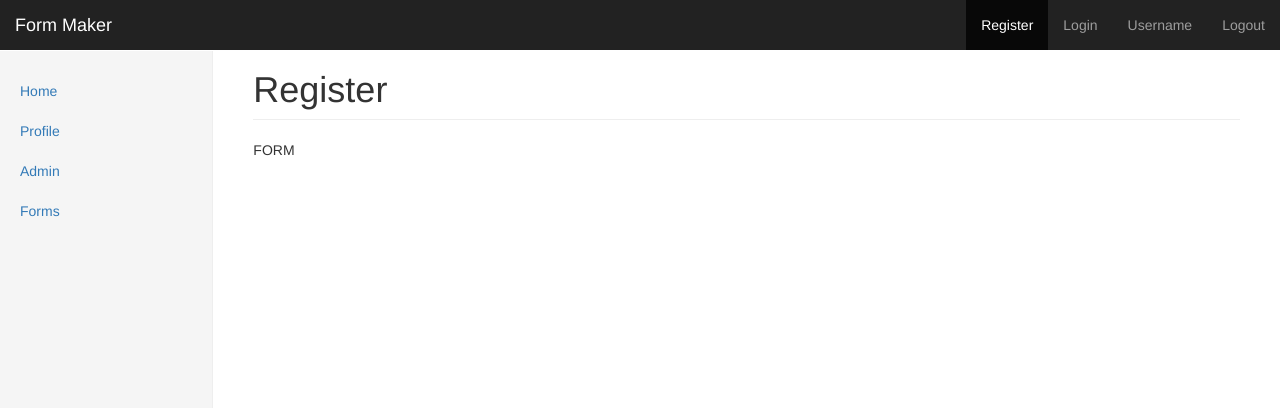
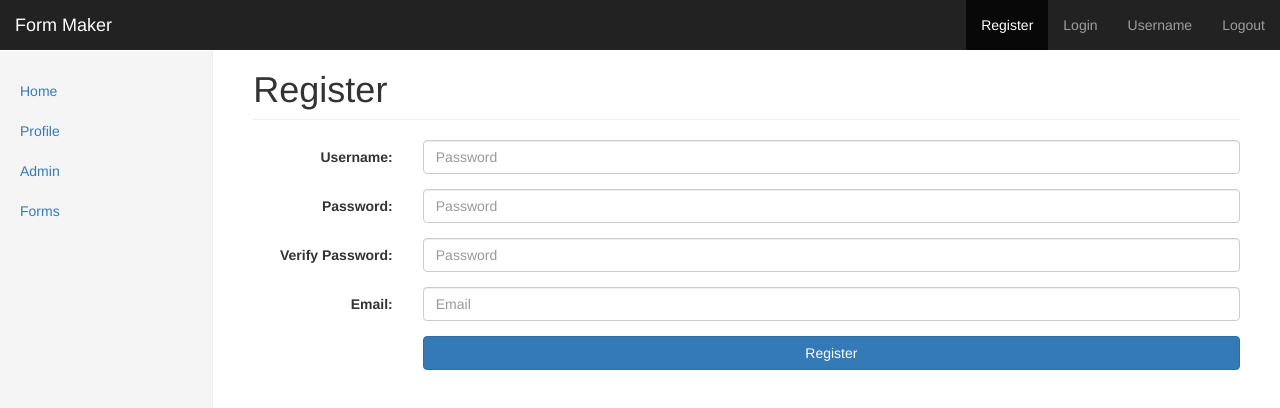
Before and after one commit to cclark07/WebDevSpring2016, a website: page public/assignment/register.html in a window 1280 px wide. Drawn offline with nearby package versions, Linux system fonts and the light colour scheme.

Commit message:
Structure registration form

```diff
--- a/public/assignment/register.html
+++ b/public/assignment/register.html
@@ -65,8 +65,36 @@
         </div>
         <div class="col-sm-9 col-sm-offset-3 col-md-10 col-md-offset-2 main">
             <h1 class="page-header">Register</h1>
-            <form>
-                FORM
+            <form class="form-horizontal">
+                <div class="form-group">
+                <label for="username" class="col-sm-2 control-label">Username:</label>
+                <div class="col-sm-10">
+                  <input type="password" class="form-control" id="username" placeholder="Password">
+                </div>
+              </div>
+              <div class="form-group">
+                <label for="password" class="col-sm-2 control-label">Password:</label>
+                <div class="col-sm-10">
+                  <input type="password" class="form-control" id="password" placeholder="Password">
+                </div>
+              </div>
+              <div class="form-group">
+                <label for="verify" class="col-sm-2 control-label">Verify Password:</label>
+                <div class="col-sm-10">
+                  <input type="password" class="form-control" id="verify" placeholder="Password">
+                </div>
+              </div>
+              <div class="form-group">
+                <label for="email" class="col-sm-2 control-label">Email:</label>
+                <div class="col-sm-10">
+                  <input type="email" class="form-control" id="email" placeholder="Email">
+                </div>
+              </div>
+              <div class="form-group">
+                <div class="col-sm-offset-2 col-sm-10">
+                  <button type="submit" class="btn btn-primary btn-block">Register</button>
+                </div>
+              </div>
             </form>
         </div>
     </div>
```
